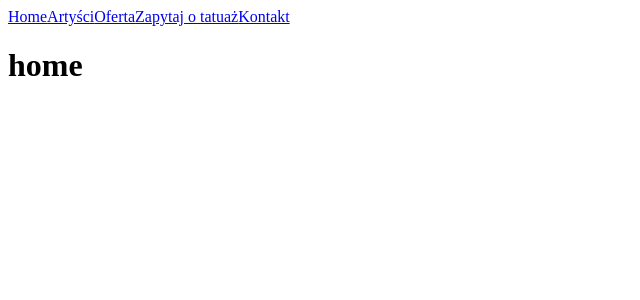
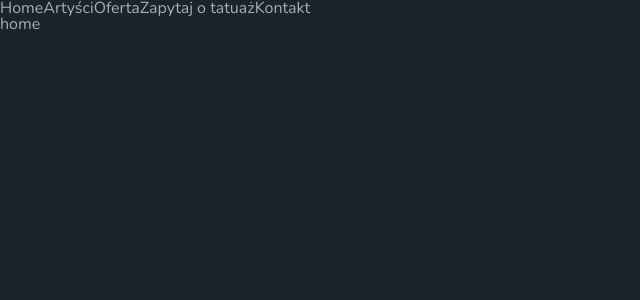
Before and after one commit to lobarzanek/nuxt-tattoland-business-page, a Nuxt app: page / in a window 1280 px wide. Shown: the top 300 px of the page, without its empty margins (0-640 px from the left). Built offline with nearby package versions, Linux system fonts and the light colour scheme.

Commit message:
Added tailwind and daisyui

```diff
--- a/nuxt.config.ts
+++ b/nuxt.config.ts
@@ -1,4 +1,6 @@
 // https://nuxt.com/docs/api/configuration/nuxt-config
 export default defineNuxtConfig({
-  devtools: { enabled: true }
-})
+  devtools: { enabled: true },
+  css: ["~/assets/style.css"],
+  modules: ["@nuxtjs/tailwindcss"],
+});
--- a/package.json
+++ b/package.json
@@ -10,6 +10,8 @@
     "postinstall": "nuxt prepare"
   },
   "dependencies": {
+    "@nuxtjs/tailwindcss": "^6",
+    "daisyui": "^3",
     "nuxt": "^3.11.2",
     "vue": "^3.4.21",
     "vue-router": "^4.3.0"
--- /dev/null
+++ b/tailwind.config.js
@@ -0,0 +1,23 @@
+module.exports = {
+  plugins: [require("daisyui")],
+  daisyui: {
+    themes: ["dark"],
+  },
+  content: [
+    "./components/**/*.{js,vue,ts}",
+    "./layouts/**/*.vue",
+    "./pages/**/*.vue",
+    "./plugins/**/*.{js,ts}",
+    "./app.vue",
+    "./error.vue",
+  ],
+  theme: {
+    extend: {},
+  },
+  postcss: {
+    plugins: {
+      tailwindcss: {},
+      autoprefixer: {},
+    },
+  },
+};
```
Also changed, not shown: 1 other file (tests, documents, lock files or other folders).
